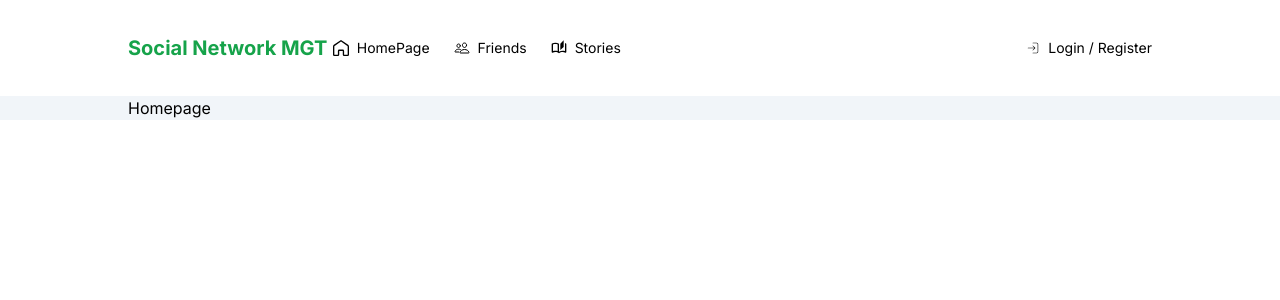
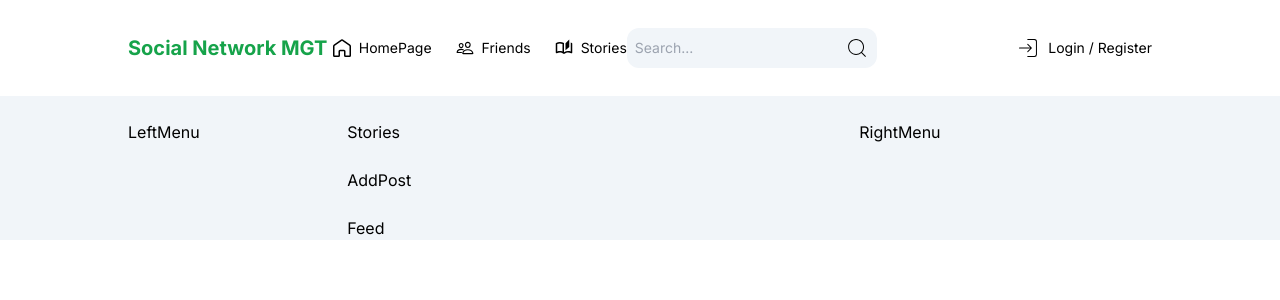
Before and after one commit to AMGutierrezTrejos/Social-Network-, a Next.js app: page / in a window 1280 px wide. Shown: the top 300 px of the page. Built offline with nearby package versions, Linux system fonts and the light colour scheme; no server answers.

Commit message:
structure done

```diff
--- /dev/null
+++ b/src/app/components/AddPost.tsx
@@ -0,0 +1,9 @@
+import React from 'react'
+
+const AddPost = () => {
+  return (
+    <div>AddPost</div>
+  )
+}
+
+export default AddPost
--- /dev/null
+++ b/src/app/components/Feed.tsx
@@ -0,0 +1,9 @@
+import React from 'react'
+
+const Feed = () => {
+  return (
+    <div>Feed</div>
+  )
+}
+
+export default Feed
--- /dev/null
+++ b/src/app/components/LeftMenu.tsx
@@ -0,0 +1,9 @@
+import React from 'react'
+
+const LeftMenu = () => {
+  return (
+    <div>LeftMenu</div>
+  )
+}
+
+export default LeftMenu
--- a/src/app/components/Navbar.tsx
+++ b/src/app/components/Navbar.tsx
@@ -8,7 +8,12 @@ import { SignedIn, SignedOut, UserButton } from "@clerk/clerk-react";
 import { GrHomeRounded } from "react-icons/gr";
 import { IoPeopleOutline } from "react-icons/io5";
 import { TbMessageChatbot } from "react-icons/tb";
-import { MdOutlineNotificationsActive, MdOutlineAutoStories  } from "react-icons/md";
+import { CiSearch } from "react-icons/ci";
+
+import {
+  MdOutlineNotificationsActive,
+  MdOutlineAutoStories,
+} from "react-icons/md";
 import { CiLogin } from "react-icons/ci";
 
 const Navbar = () => {
@@ -21,23 +26,31 @@ const Navbar = () => {
         </Link>
       </div>
       {/* CENTER SIDE */}
-      <div className="hidden md:flex w-[50%] text-sm">
+      <div className="hidden md:flex w-[50%] text-sm items-center justify-between ">
         {/* LINKS */}
         <div className="flex gap-6 text-grenn-600">
           <Link href="/" className="flex items-center gap-2">
-            <GrHomeRounded width={16} height={16} className="w-4 h-4" />
+            <GrHomeRounded size={18} />
             <span>HomePage</span>
           </Link>
           <Link href="/" className="flex items-center gap-2">
-            <IoPeopleOutline width={16} height={16} className="w-4 h-4" />
+            <IoPeopleOutline size={18} />
             <span>Friends</span>
           </Link>
           <Link href="/" className="flex items-center gap-2">
-            <MdOutlineAutoStories  width={16} height={16} className="w-4 h-4" />
+            <MdOutlineAutoStories size={18} />
             <span>Stories</span>
           </Link>
         </div>
-
+        {/* SEARCH */}
+        <div className="hidden xl:flex p-2 bg-slate-100 items-center rounded-xl">
+          <input
+            type="text"
+            placeholder="Search..."
+            className="bg-transparent outline-none"
+          />
+          <CiSearch size={24} />
+        </div>
       </div>
       {/* RIGHT SIDE */}
       <div className="w-[30%] flex items-center justify-end gap-4 xl:gap-8">
@@ -50,19 +63,19 @@ const Navbar = () => {
         <ClerkLoaded>
           <SignedIn>
             <div className="cursor-pointer">
-              <IoPeopleOutline width={16} height={16} />
+              <IoPeopleOutline size={24} />
             </div>
             <div className="cursor-pointer">
-              <TbMessageChatbot width={16} height={16} />
+              <TbMessageChatbot size={24} />
             </div>
             <div className="cursor-pointer">
-              <MdOutlineNotificationsActive width={16} height={16} />
+              <MdOutlineNotificationsActive size={24} />
             </div>
             <UserButton />
           </SignedIn>
           <SignedOut>
             <div className="flex items-center gap-2 text-sm">
-              <CiLogin width={20} height={20} />
+              <CiLogin size={24} />
               <Link href="/sign-in">Login / Register</Link>
             </div>
           </SignedOut>
--- /dev/null
+++ b/src/app/components/RightMenu.tsx
@@ -0,0 +1,9 @@
+import React from 'react'
+
+const RightMenu = () => {
+  return (
+    <div>RightMenu</div>
+  )
+}
+
+export default RightMenu
--- /dev/null
+++ b/src/app/components/Stories.tsx
@@ -0,0 +1,9 @@
+import React from 'react'
+
+const Stories = () => {
+  return (
+    <div>Stories</div>
+  )
+}
+
+export default Stories
--- a/src/app/page.tsx
+++ b/src/app/page.tsx
@@ -1,9 +1,28 @@
-import React from 'react';
+import React from "react";
+import LeftMenu from "./components/LeftMenu";
+import Stories from "./components/Stories";
+import AddPost from "./components/AddPost";
+import Feed from "./components/Feed";
+import RightMenu from "./components/RightMenu";
 
 const Homepage = () => {
   return (
-    <div className=''>Homepage</div>
-  )
-}
+    <div className="flex gap-6 pt-6">
+      <div className="hidden xl:block w-[20%]">
+        <LeftMenu />
+      </div>
+      <div className="w-full lg:w-[70%] xl:w-[50%]">
+        <div className="flex flex-col gap-6">
+          <Stories />
+          <AddPost />
+          <Feed />
+        </div>
+      </div>
+      <div className="hidden lg:block w-[30%]">
+        <RightMenu />
+      </div>
+    </div>
+  );
+};
 
-export default Homepage
+export default Homepage;
```
